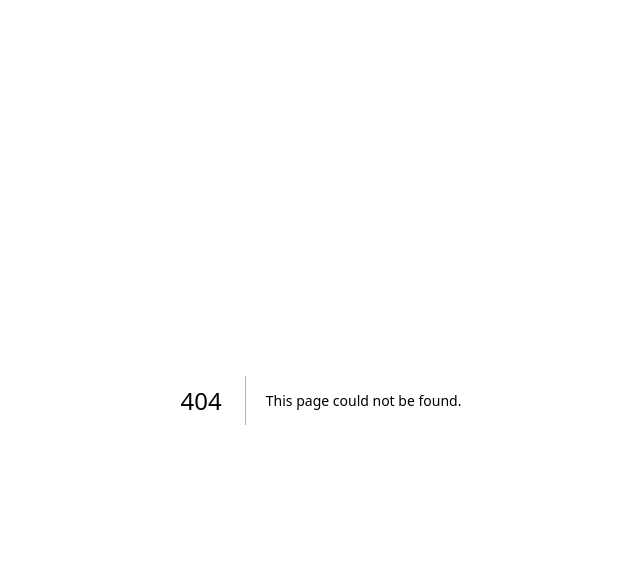
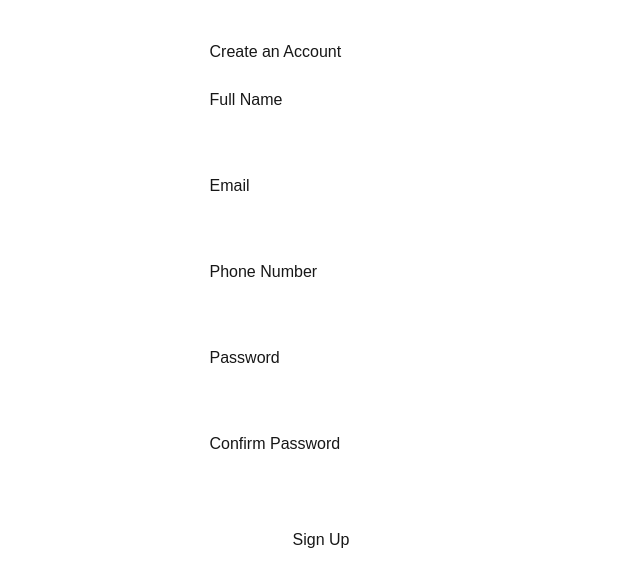
Before and after one commit to sum09fairSaif/signin-registration-test-project, a Next.js app: page /signup in a window 1280 px wide. Before the commit this address had no page. Shown: the top 586 px of the page, without its empty margins (319-959 px from the left). Built offline with nearby package versions, Linux system fonts and the light colour scheme.

Commit message:
Milestone 3: Signup form with validation (Zod + password rules)

```diff
--- /dev/null
+++ b/app/signup/actions.ts
@@ -0,0 +1,22 @@
+"use server";
+
+import { signupSchema } from "@/lib/validations/signup";
+
+export async function validateSignupForm(formData: FormData) {
+  const rawData = {
+    name: formData.get("name"),
+    email: formData.get("email"),
+    phone: formData.get("phone"),
+    password: formData.get("password"),
+    confirmPassword: formData.get("confirmPassword"),
+  };
+
+  const result = signupSchema.safeParse(rawData);
+
+  if (!result.success) {
+    console.log("VALIDATION ERRORS:", result.error.flatten().fieldErrors);
+    return;
+  }
+
+  console.log("VALID DATA:", result.data);
+}
--- /dev/null
+++ b/app/signup/page.tsx
@@ -0,0 +1,107 @@
+import { validateSignupForm } from "./actions";
+
+export default function SignupPage() {
+  return (
+    <main
+      style={{
+        maxWidth: "500px",
+        margin: "40px auto",
+        fontFamily: "Arial, sans-serif",
+      }}
+    >
+      <h1>Create an Account</h1>
+
+      <form
+        action={validateSignupForm}
+        style={{
+          display: "flex",
+          flexDirection: "column",
+          gap: "16px",
+          marginTop: "24px",
+        }}
+      >
+        <div>
+          <label htmlFor="name">Full Name</label>
+          <input
+            id="name"
+            name="name"
+            type="text"
+            style={{
+              display: "block",
+              width: "100%",
+              padding: "8px",
+              marginTop: "6px",
+            }}
+          />
+        </div>
+
+        <div>
+          <label htmlFor="email">Email</label>
+          <input
+            id="email"
+            name="email"
+            type="email"
+            style={{
+              display: "block",
+              width: "100%",
+              padding: "8px",
+              marginTop: "6px",
+            }}
+          />
+        </div>
+
+        <div>
+          <label htmlFor="phone">Phone Number</label>
+          <input
+            id="phone"
+            name="phone"
+            type="tel"
+            style={{
+              display: "block",
+              width: "100%",
+              padding: "8px",
+              marginTop: "6px",
+            }}
+          />
+        </div>
+
+        <div>
+          <label htmlFor="password">Password</label>
+          <input
+            id="password"
+            name="password"
+            type="password"
+            style={{
+              display: "block",
+              width: "100%",
+              padding: "8px",
+              marginTop: "6px",
+            }}
+          />
+        </div>
+
+        <div>
+          <label htmlFor="confirmPassword">Confirm Password</label>
+          <input
+            id="confirmPassword"
+            name="confirmPassword"
+            type="password"
+            style={{
+              display: "block",
+              width: "100%",
+              padding: "8px",
+              marginTop: "6px",
+            }}
+          />
+        </div>
+
+        <button
+          type="submit"
+          style={{ padding: "10px 16px", cursor: "pointer" }}
+        >
+          Sign Up
+        </button>
+      </form>
+    </main>
+  );
+}
--- /dev/null
+++ b/lib/validations/signup.ts
@@ -0,0 +1,37 @@
+import { z } from "zod";
+
+export const signupSchema = z
+  .object({
+    name: z
+      .string()
+      .min(1, "Full name is required")
+      .max(100, "Full name is too long"),
+
+    email: z
+      .string()
+      .min(1, "Email is required")
+      .email("Please enter a valid email address"),
+
+    phone: z.string().optional(),
+
+    password: z
+      .string()
+      .min(8, "Password must be at least 8 characters long")
+      .regex(
+        /^[A-Za-z0-9!._\-*#$&%\\?/^@]+$/,
+        "Password contains invalid characters",
+      )
+      .regex(/[a-z]/, "Password must include at least one lowercase letter")
+      .regex(/[A-Z]/, "Password must include at least one uppercase letter")
+      .regex(/[0-9]/, "Password must include at least one number")
+      .regex(
+        /[!._\-*#$&%\\?/^@]/,
+        "Password must include at least one special character (!._-*#$&%\\?/^@)",
+      ),
+
+    confirmPassword: z.string().min(1, "Please confirm your password"),
+  })
+  .refine((data) => data.password === data.confirmPassword, {
+    message: "Passwords do not match",
+    path: ["confirmPassword"],
+  });
```
